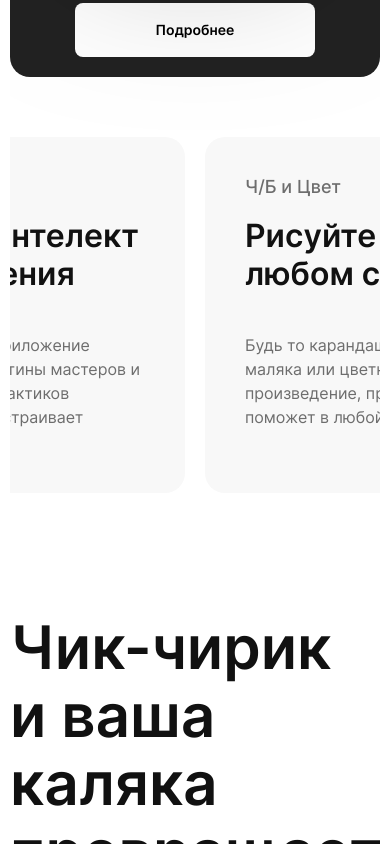
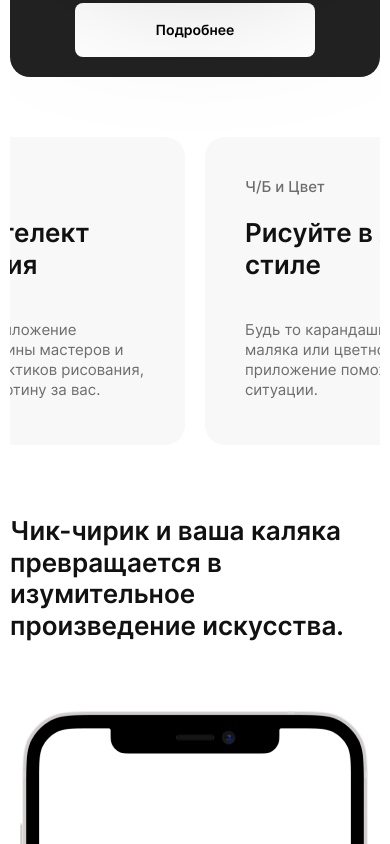
Before and after one commit to Lakatosska/Kalyaka, a plain HTML site: page index.html in a window 390 px wide. Shown: the part 820-1664 px from the top of the page. Drawn offline with Linux system fonts and the light colour scheme; files whose address does not match are found by name.

Commit message:
adaptive cards and title

```diff
--- a/index.html
+++ b/index.html
@@ -29,7 +29,7 @@
 
         <main class="content">
           <section class="advantages">
-            <ul class="cards page__cards page__cards_upper">
+            <ul class="cards page__cards page__cards_place_upper">
               <li class="card">
                 <p class="card__feature">AI</p>
                 <h3 class="card__title">Умный интелект приложения</h3>
--- a/scss/blocks/card/card.scss
+++ b/scss/blocks/card/card.scss
@@ -5,6 +5,7 @@
   background-color: var(--color-primary-grey);
   box-sizing: border-box;
   border-radius: 20px;
+  margin: 0;
 }
 
 .card__feature {
@@ -14,6 +15,10 @@
   line-height: 20px;
   font-weight: 500;
   color: var(--color-text-secondary);
+
+  @media screen and (max-width: 1100px) {
+    font-size: 15px;
+  }
 }
 
 .card__title {
@@ -23,6 +28,11 @@
   line-height: 38px;
   font-weight: 600;
   color: var(--color-text-primary);
+
+  @media screen and (max-width: 1100px) {
+    font-size: 26px;
+    line-height: 31.47px;
+  }
 }
 
 .card__description {
@@ -32,4 +42,9 @@
   line-height: 24px;
   font-weight: 400;
   color: var(--color-text-secondary);
+
+  @media screen and (max-width: 1100px) {
+    font-size: 15px;
+    line-height: 20px;
+  }
 }
--- a/scss/blocks/page/page.scss
+++ b/scss/blocks/page/page.scss
@@ -17,13 +17,21 @@
 }
 
 .page__cards {
-  margin: 120px 0 120px;
+  margin-top: 120px;
+
+  @media screen and (max-width: 1100px) {
+    margin: 70px auto;
+  }
 }
 
-.page__cards_upper {
+.page__cards_place_upper {
   margin-top: 60px;
 }
 
 .page__title {
   margin: 120px auto;
+
+  @media screen and (max-width: 1100px) {
+    margin: 70px auto;
+  }
 }
--- a/scss/blocks/title/title.scss
+++ b/scss/blocks/title/title.scss
@@ -5,4 +5,14 @@
   color: var(--color-text-primary);
   max-width: 1103px;
   padding: 0;
+
+  @media screen and (max-width: 1100px) {
+    font-size: 33px;
+    line-height: 37px;
+  }
+
+  @media screen and (max-width: 745px) {
+    font-size: 26px;
+    line-height: 31.47px;
+  }
 }
```
Also changed, not shown: pages/index.css, scss/blocks/card/card.css, scss/blocks/page/page.css, scss/blocks/title/title.css, 4 other files.
